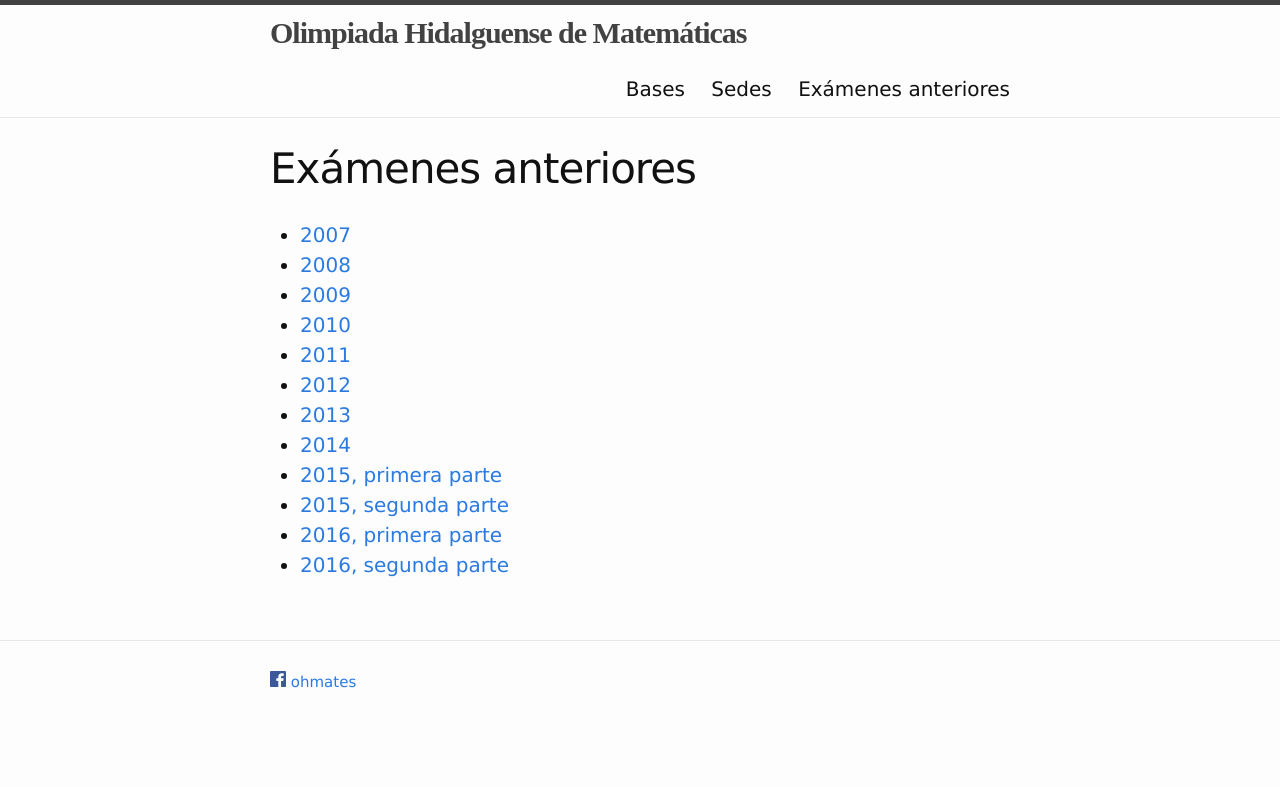
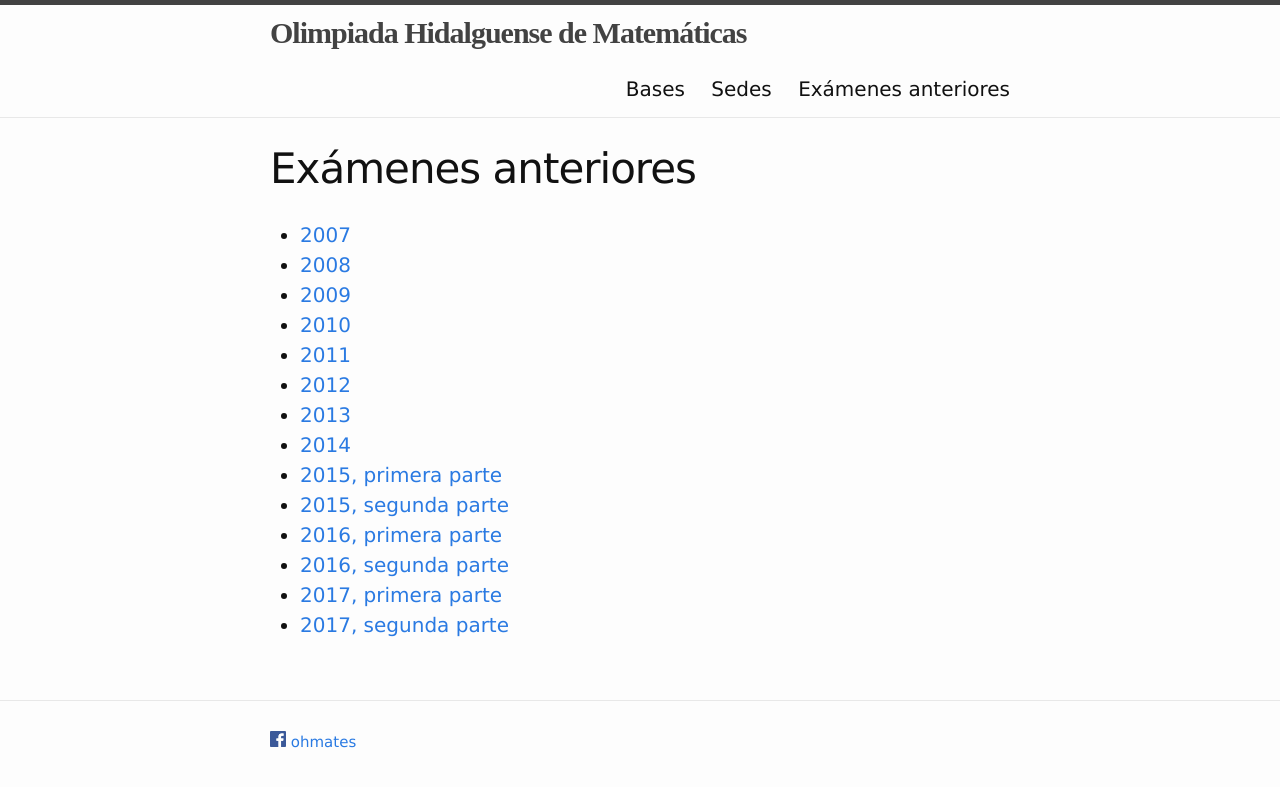
Before and after one commit to rvf0068/pagina-olimpiada, a Jekyll site: the page built from examenes.md, in a window 1280 px wide. Shown: the top 787 px of the page. Built offline with Jekyll 4.4.1, drawn with Linux system fonts in a browser that asks for light colours.

Commit message:
Exámenes 2017

```diff
--- a/examenes.md
+++ b/examenes.md
@@ -19,3 +19,5 @@ categories:
 -   [2015, segunda parte](https://github.com/rvf0068/pagina-olimpiada/raw/gh-pages/pdfs/2015ExamEstatalHidalgo2.pdf?raw=true)
 -   [2016, primera parte](https://github.com/rvf0068/pagina-olimpiada/raw/gh-pages/pdfs/2016ExamEstatalHidalgo1.pdf?raw=true)
 -   [2016, segunda parte](https://github.com/rvf0068/pagina-olimpiada/raw/gh-pages/pdfs/2016ExamEstatalHidalgo2.pdf?raw=true)
+-   [2017, primera parte](https://github.com/rvf0068/pagina-olimpiada/raw/gh-pages/pdfs/2017ExamEstatalHidalgo1.pdf?raw=true)
+-   [2017, segunda parte](https://github.com/rvf0068/pagina-olimpiada/raw/gh-pages/pdfs/2017ExamEstatalHidalgo2.pdf?raw=true)
--- a/paginas/examenes.org
+++ b/paginas/examenes.org
@@ -18,3 +18,5 @@
 - [[pdf:2015ExamEstatalHidalgo2][2015, segunda parte]]
 - [[pdf:2016ExamEstatalHidalgo1][2016, primera parte]]
 - [[pdf:2016ExamEstatalHidalgo2][2016, segunda parte]]
+- [[pdf:2017ExamEstatalHidalgo1][2017, primera parte]]
+- [[pdf:2017ExamEstatalHidalgo2][2017, segunda parte]]
```
Also changed, not shown: 3 other files.
